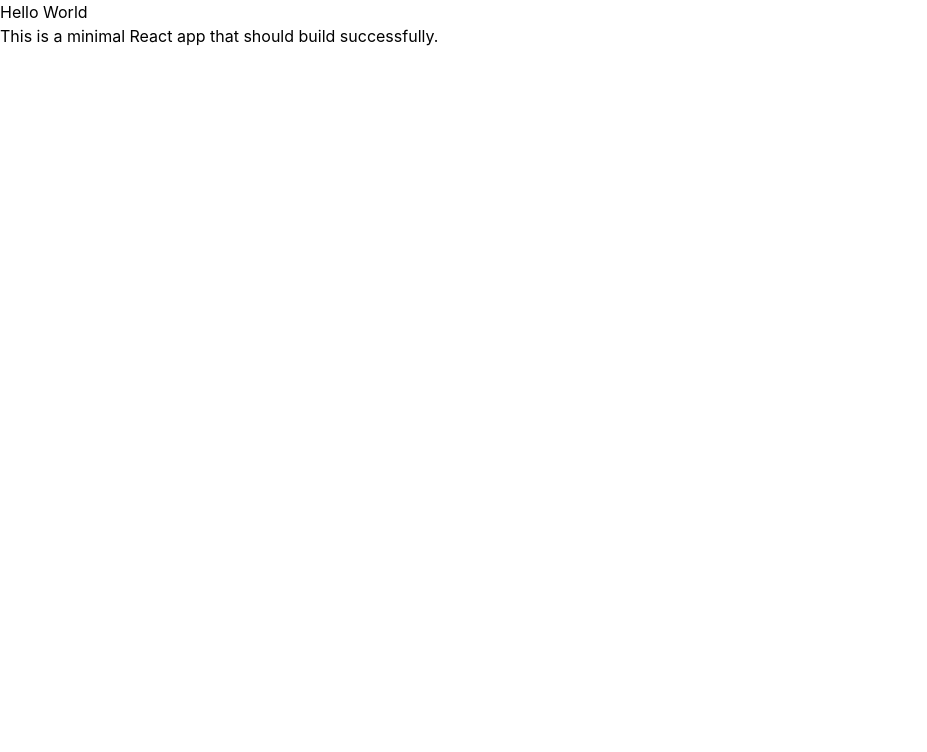
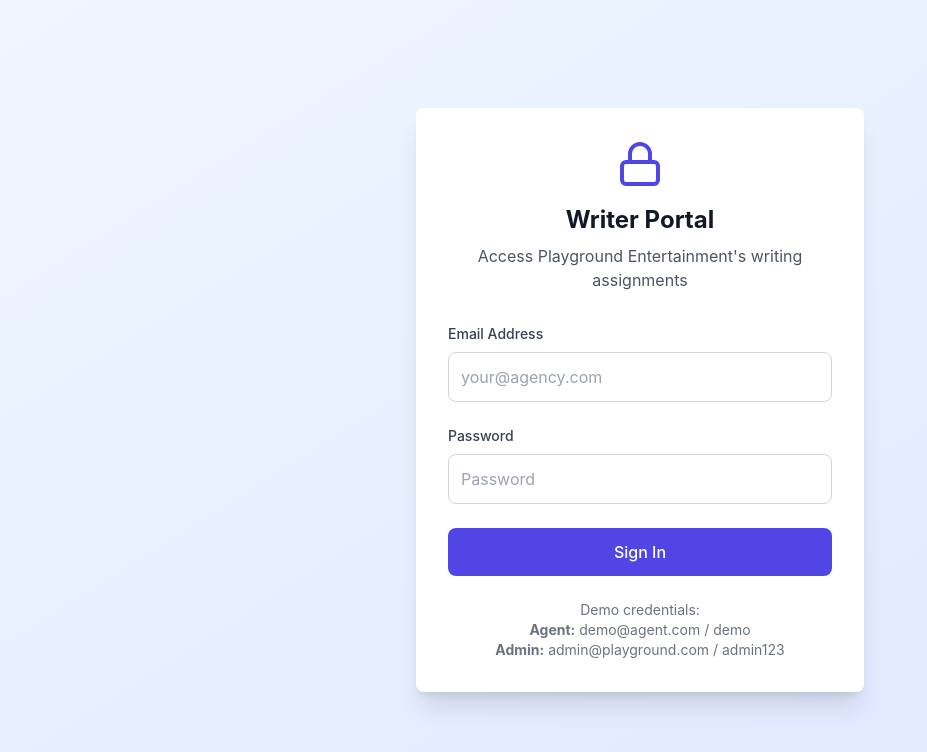
Before and after one commit to RufusTfirefly84/writer-submission-portal, a React (Create React App) app: page / in a window 1280 px wide. Shown: the top 752 px of the page, without its empty margins (0-927 px from the left). Built offline with nearby package versions, Linux system fonts and the light colour scheme; the HTML template or start-up script is replaced by a standard one.

Commit message:
Update App.js

```diff
--- a/src/App.js
+++ b/src/App.js
@@ -1,10 +1,135 @@
-import React from 'react';
+import React, { useState } from 'react';
+import { LogOut, Lock } from 'lucide-react';
 
 function App() {
+  const [isLoggedIn, setIsLoggedIn] = useState(false);
+  const [currentAgent, setCurrentAgent] = useState(null);
+  const [loginData, setLoginData] = useState({ email: '', password: '' });
+
+  const agents = [
+    { id: 1, email: 'demo@agent.com', password: 'demo', name: 'Demo Agent', agency: 'Demo Agency' },
+    { id: 2, email: 'admin@playground.com', password: 'admin123', name: 'Admin User', agency: 'Playground Entertainment', role: 'admin' }
+  ];
+
+  const handleLogin = (e) => {
+    e.preventDefault();
+    const agent = agents.find(a => a.email === loginData.email && a.password === loginData.password);
+
+    if (agent) {
+      setCurrentAgent(agent);
+      setIsLoggedIn(true);
+      setLoginData({ email: '', password: '' });
+    } else {
+      alert('Invalid credentials. Try: demo@agent.com / demo');
+    }
+  };
+
+  const handleLogout = () => {
+    setIsLoggedIn(false);
+    setCurrentAgent(null);
+  };
+
+  if (!isLoggedIn) {
+    return (
+      <div className="min-h-screen bg-gradient-to-br from-blue-50 to-indigo-100 flex items-center justify-center p-6">
+        <div className="bg-white rounded-lg shadow-xl p-8 w-full max-w-md">
+          <div className="text-center mb-8">
+            <Lock className="mx-auto h-12 w-12 text-indigo-600 mb-4" />
+            <h1 className="text-2xl font-bold text-gray-900">Writer Portal</h1>
+            <p className="text-gray-600 mt-2">Access Playground Entertainment's writing assignments</p>
+          </div>
+
+          <form onSubmit={handleLogin} className="space-y-6">
+            <div>
+              <label className="block text-sm font-medium text-gray-700 mb-2">Email Address</label>
+              <input
+                type="email"
+                value={loginData.email}
+                onChange={(e) => setLoginData(prev => ({ ...prev, email: e.target.value }))}
+                className="w-full p-3 border border-gray-300 rounded-lg focus:ring-indigo-500 focus:border-indigo-500"
+                placeholder="your@agency.com"
+                required
+              />
+            </div>
+
+            <div>
+              <label className="block text-sm font-medium text-gray-700 mb-2">Password</label>
+              <input
+                type="password"
+                value={loginData.password}
+                onChange={(e) => setLoginData(prev => ({ ...prev, password: e.target.value }))}
+                className="w-full p-3 border border-gray-300 rounded-lg focus:ring-indigo-500 focus:border-indigo-500"
+                placeholder="Password"
+                required
+              />
+            </div>
+
+            <button
+              type="submit"
+              className="w-full bg-indigo-600 text-white py-3 px-6 rounded-lg hover:bg-indigo-700 transition duration-200 font-medium"
+            >
+              Sign In
+            </button>
+
+            <div className="text-center text-sm text-gray-500">
+              <p>Demo credentials:</p>
+              <p><strong>Agent:</strong> demo@agent.com / demo</p>
+              <p><strong>Admin:</strong> admin@playground.com / admin123</p>
+            </div>
+          </form>
+        </div>
+      </div>
+    );
+  }
+
   return (
-    <div className="App">
-      <h1>Hello World</h1>
-      <p>This is a minimal React app that should build successfully.</p>
+    <div className="max-w-7xl mx-auto p-6 bg-gray-50 min-h-screen">
+      <div className="bg-white rounded-lg shadow-lg">
+        <div className="border-b border-gray-200 bg-indigo-600 text-white rounded-t-lg">
+          <div className="flex justify-between items-center px-6 py-4">
+            <div>
+              <h1 className="text-xl font-bold">Playground Entertainment</h1>
+              <p className="text-indigo-200">Writer Submission Portal</p>
+            </div>
+            <div className="flex items-center space-x-4">
+              <div className="text-right">
+                <p className="font-medium">{currentAgent?.name}</p>
+                <p className="text-indigo-200 text-sm">{currentAgent?.agency}</p>
+              </div>
+              <button
+                onClick={handleLogout}
+                className="bg-indigo-700 hover:bg-indigo-800 px-3 py-2 rounded-lg flex items-center"
+              >
+                <LogOut className="w-4 h-4" />
+              </button>
+            </div>
+          </div>
+        </div>
+
+        <div className="p-6">
+          <div className="text-center py-12">
+            <h2 className="text-2xl font-bold text-gray-900 mb-4">Welcome to the Writer Portal!</h2>
+            <p className="text-gray-600 mb-6">
+              Successfully logged in as {currentAgent?.name} from {currentAgent?.agency}
+            </p>
+            <div className="bg-green-50 border border-green-200 rounded-lg p-4 max-w-md mx-auto">
+              <h3 className="font-semibold text-green-800">Login System Working!</h3>
+              <p className="text-green-700 text-sm mt-1">
+                Ready to add more features step by step.
+              </p>
+            </div>
+
+            {currentAgent?.role === 'admin' && (
+              <div className="bg-blue-50 border border-blue-200 rounded-lg p-4 max-w-md mx-auto mt-4">
+                <h3 className="font-semibold text-blue-800">Admin Access Detected</h3>
+                <p className="text-blue-700 text-sm mt-1">
+                  You have administrative privileges.
+                </p>
+              </div>
+            )}
+          </div>
+        </div>
+      </div>
     </div>
   );
 }
```
